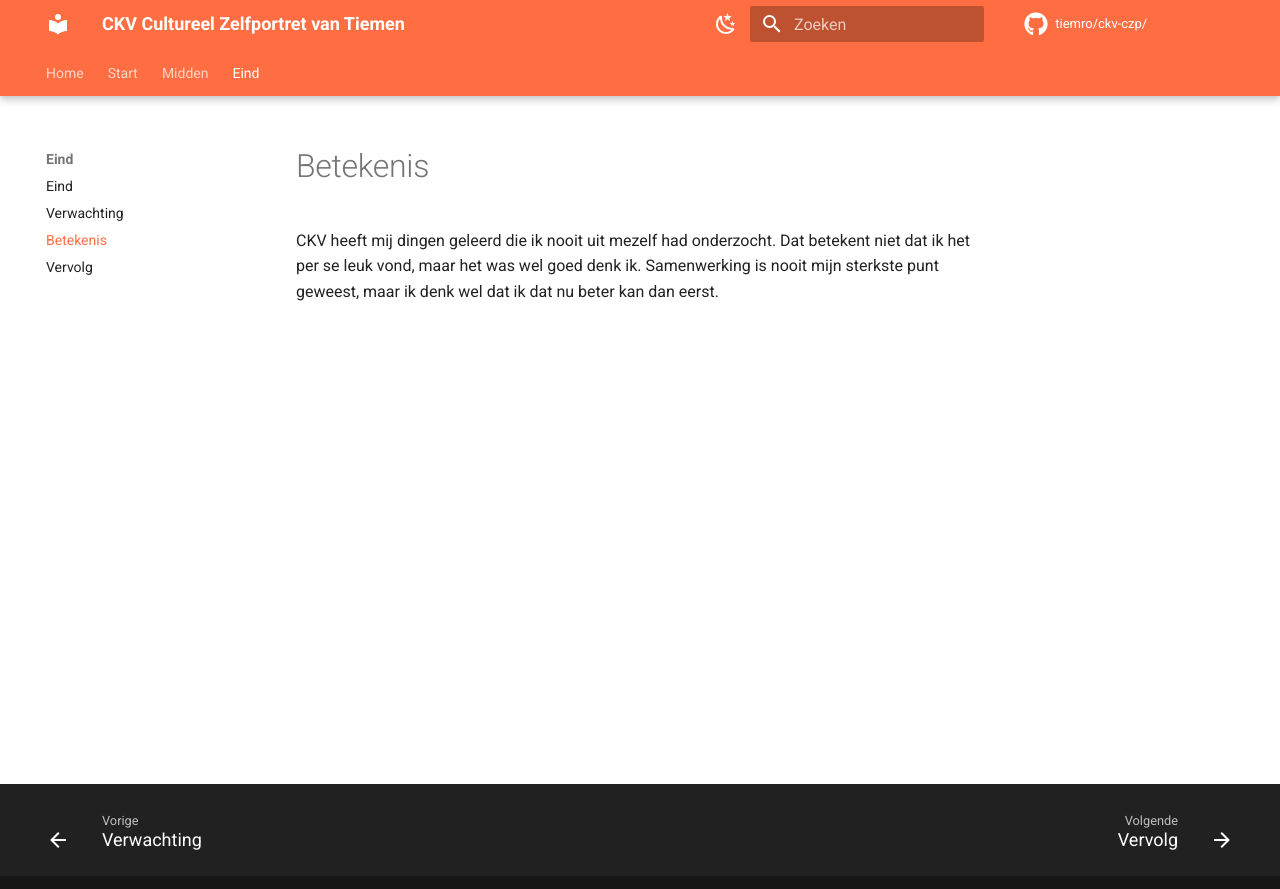
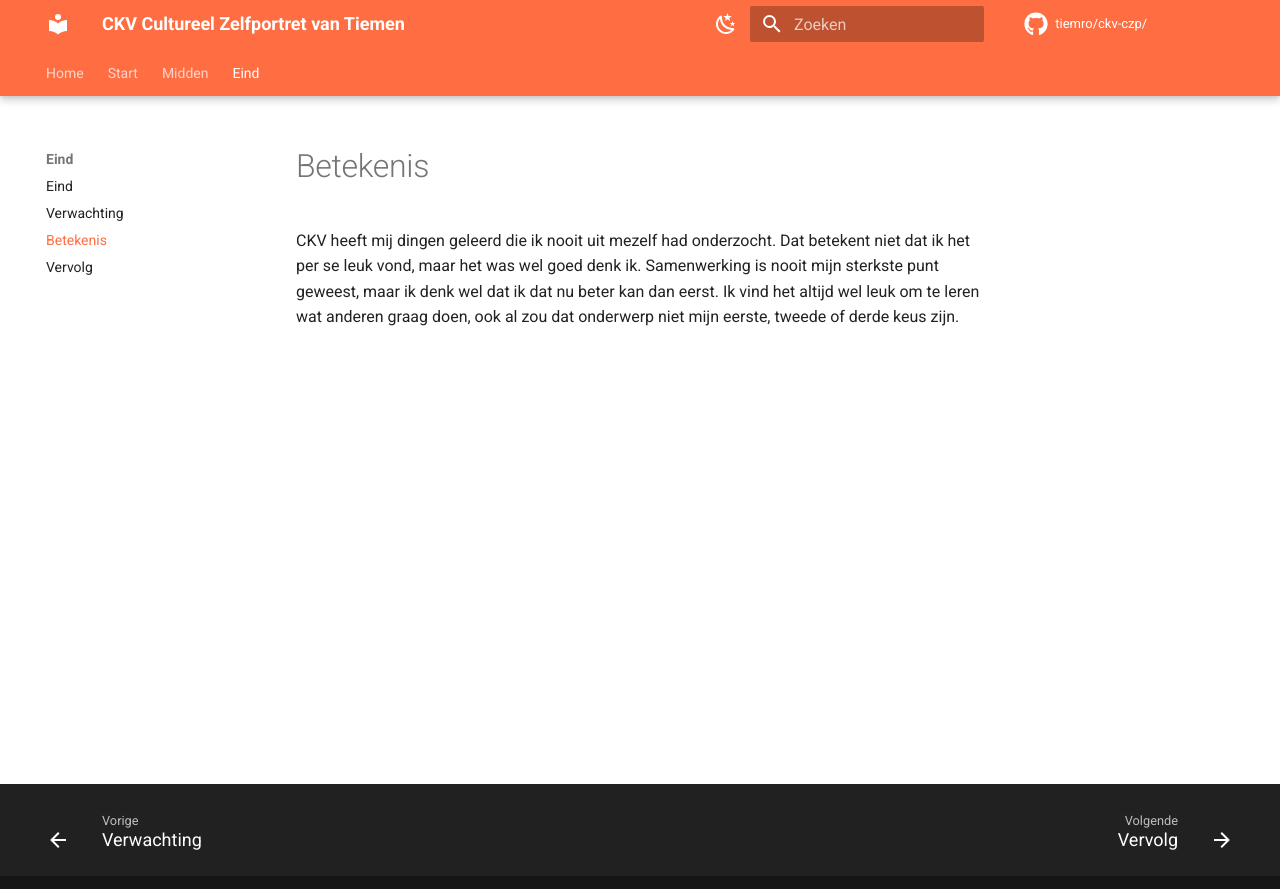
Before and after one commit to tiemro/ckv-czp, an MkDocs documentation site: the page built from docs/eind/betekenis/betekenis.md, in a window 1280 px wide. Shown: the top 889 px of the page. Built offline with MkDocs 1.6.1 and Material for MkDocs 9.7.7, drawn with Linux system fonts in a browser that asks for light colours; comment, search, counter and statistics services are not loaded.

Commit message:
vervolg en betekenis

```diff
--- a/docs/eind/betekenis/betekenis.md
+++ b/docs/eind/betekenis/betekenis.md
@@ -1 +1 @@
-CKV heeft mij dingen geleerd die ik nooit uit mezelf had onderzocht. Dat betekent niet dat ik het per se leuk vond, maar het was wel goed denk ik. Samenwerking is nooit mijn sterkste punt geweest, maar ik denk wel dat ik dat nu beter kan dan eerst.
+CKV heeft mij dingen geleerd die ik nooit uit mezelf had onderzocht. Dat betekent niet dat ik het per se leuk vond, maar het was wel goed denk ik. Samenwerking is nooit mijn sterkste punt geweest, maar ik denk wel dat ik dat nu beter kan dan eerst. Ik vind het altijd wel leuk om te leren wat anderen graag doen, ook al zou dat onderwerp niet mijn eerste, tweede of derde keus zijn.
--- a/mkdocs.yml
+++ b/mkdocs.yml
@@ -14,7 +14,7 @@ nav:
     - Betekenis: 'midden/betekenis/betekenis.md'
     - Vervolg: 'midden/vervolg/vervolg.md'
 - Eind:
-    - 'eind/index.md'
+    - CKV Cultureel Zelfportret Eind: 'eind/index.md'
     - Verwachting: 'eind/verwachting/verwachting.md'
     - Betekenis: 'eind/betekenis/betekenis.md'
     - Vervolg: 'eind/vervolg/vervolg.md'
@@ -61,7 +61,7 @@ extra:
 
 plugins:
   - search:
-      enabled: false
+      enabled: true
 
 
 markdown_extensions:
```
Also changed, not shown: docs/eind/vervolg/vervolg.md (+1 -0 lines).
